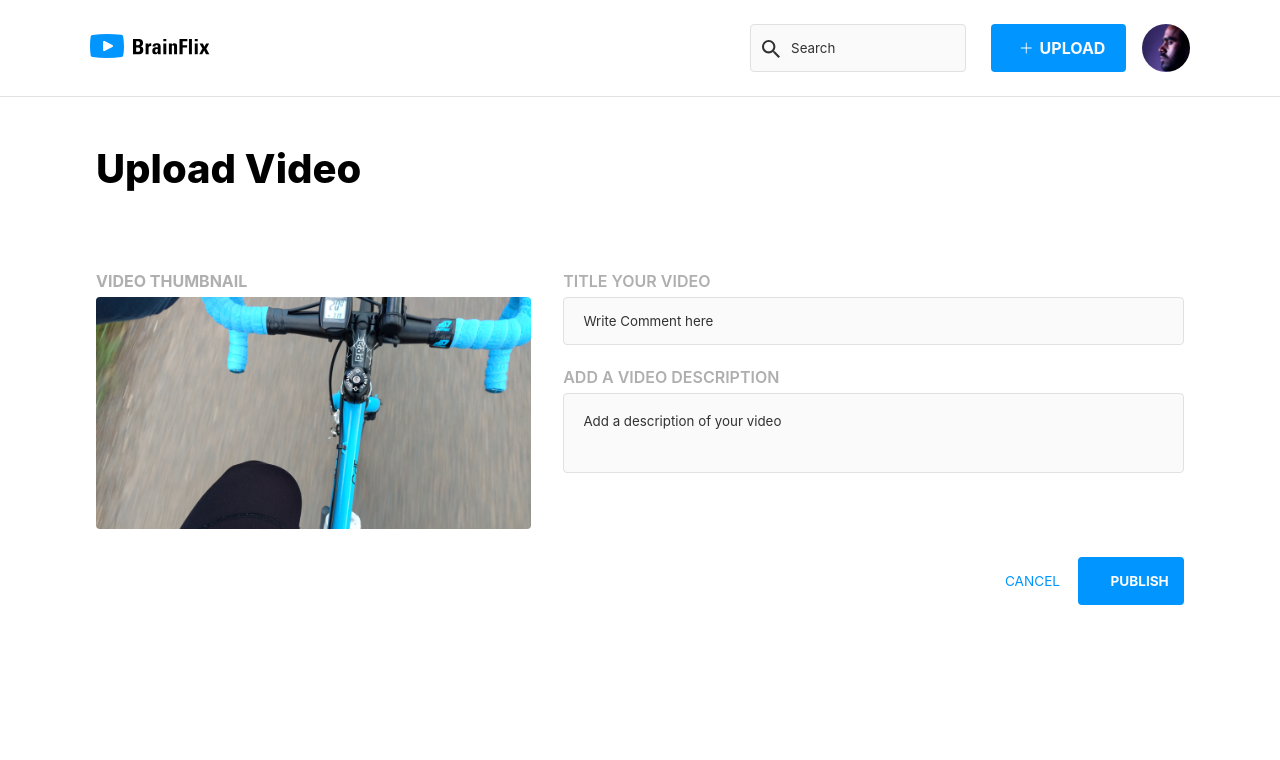
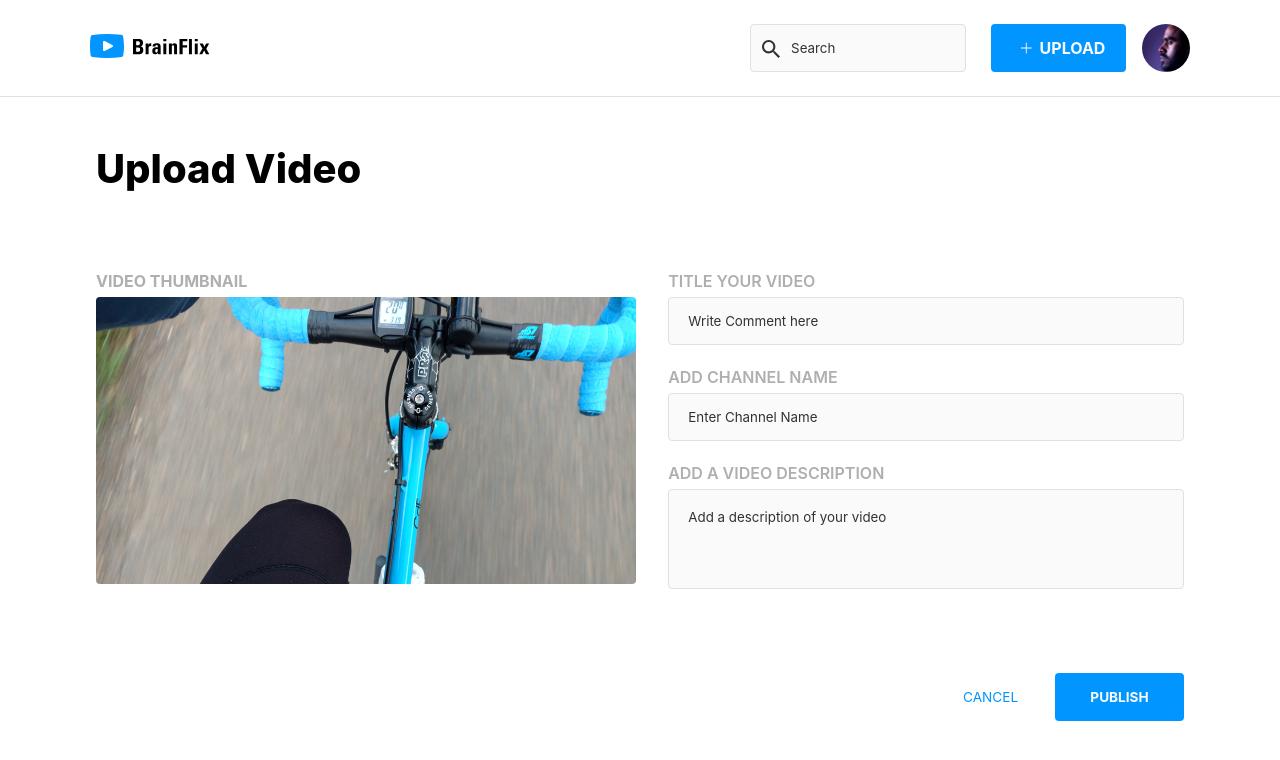
Before and after one commit to msinghnanhre/manjinder-singh-Brainflixx, a React (Create React App) app in the folder sprint-3/client/: page /upload in a window 1280 px wide. Shown: the top 760 px of the page. Built offline with nearby package versions, Linux system fonts and the light colour scheme.

Commit message:
Added channel input field for Update page

```diff
--- a/sprint-3/client/src/components/Upload/Upload.jsx
+++ b/sprint-3/client/src/components/Upload/Upload.jsx
@@ -3,26 +3,23 @@ import "./Upload.scss";
 import axios from "axios";
 
 const Upload = ({history}) => {
-    const onPublish = () => {
-
-    }
 
     const uploadVideo = (e) => {
         e.preventDefault()
         const newVideo = {
             title: e.target.title.value,
+            channel: e.target.channel.value,
             description: e.target.description.value
         }
 
         axios.post(`http://localhost:8080/api/videos`,
             newVideo).then(res => {
-            console.log(res)
+                console.log(res)
             }).catch(err => {
-            console.log(err)
+                console.log(err)
             })
         history.push("/")
         alert("Video Uploaded")
-        // console.log(newVideo)
     }
 
     const handleClick = () => {
@@ -45,9 +42,19 @@ const Upload = ({history}) => {
                         <input className="upload-section__input"
                             name="title"
                             id="title"
-
                             type="text"
                             placeholder="Write Comment here"
+                            required
+                        />
+                        <label className="upload-section__label"
+                            htmlFor="channel">ADD CHANNEL NAME
+                        </label>
+                        <input className="upload-section__input"
+                            name="channel"
+                            id="channel"
+                            type="text"
+                            placeholder="Enter Channel Name"
+                            required
                         />
                         <label className="upload-section__label"
                             htmlFor="description">ADD A VIDEO DESCRIPTION
@@ -55,12 +62,12 @@ const Upload = ({history}) => {
                         <textarea className="upload-section__input upload-section__input--height"
                             name="description"
                             id="description"
-
                             type="text"
-                            placeholder="Add a description of your video" >
+                            placeholder="Add a description of your video"
+                            required >
                         </textarea>
                         <section className="upload__btn">
-                            <input className="upload__btn-publish" type="submit" value="PUBLISH" onClick={onPublish} />
+                            <input className="upload__btn-publish" type="submit" value="PUBLISH" />
                             <button className="upload__btn-cancel" type="button" onClick={handleClick} >CANCEL</button>
                         </section>
                     </form>
--- a/sprint-3/client/src/components/Upload/Upload.scss
+++ b/sprint-3/client/src/components/Upload/Upload.scss
@@ -29,7 +29,6 @@
     }
 
     &__btn{
-
         @include tablet{
             @include flex(flex-start, center){
                 flex-direction: row-reverse;
@@ -40,8 +39,7 @@
         @include desktop{
             @include flex(flex-start, center){
                 flex-direction: row-reverse;
-                margin-right: 0;
-
+                //margin-right: 0;
             }
             margin-top: $margin*4;
         }
@@ -57,7 +55,7 @@
                 max-width: 25%;
             }
             @include desktop{
-                max-width: 17%;
+                width: 25%;
             }
         }
 
@@ -80,8 +78,9 @@
             }
 
             @include desktop{
-                margin: 0;
-                max-width: 17%;
+                margin-top: 0;
+                width: 25%;
+                //margin-right: 2rem;
                 height: 3rem;
             }
         }
@@ -110,11 +109,11 @@
         }
 
         @include desktop{
-            max-width: 40%;
-           // height: 200px;
+            width: 650px;
         }
 
         &-title{
+
         @include text-style(.85rem, 1.25rem);
         color: $silver;
             @include text-style(.75rem, 1.25rem);
@@ -188,8 +187,7 @@
         &--height{
             height: 10vh;
             @include desktop{
-                 min-height: 9vh;
-                 max-height: 15vh;
+                height: 100px;
                 }
         }
     }
```
Also changed, not shown: 2 other files (tests, documents, lock files or other folders).
